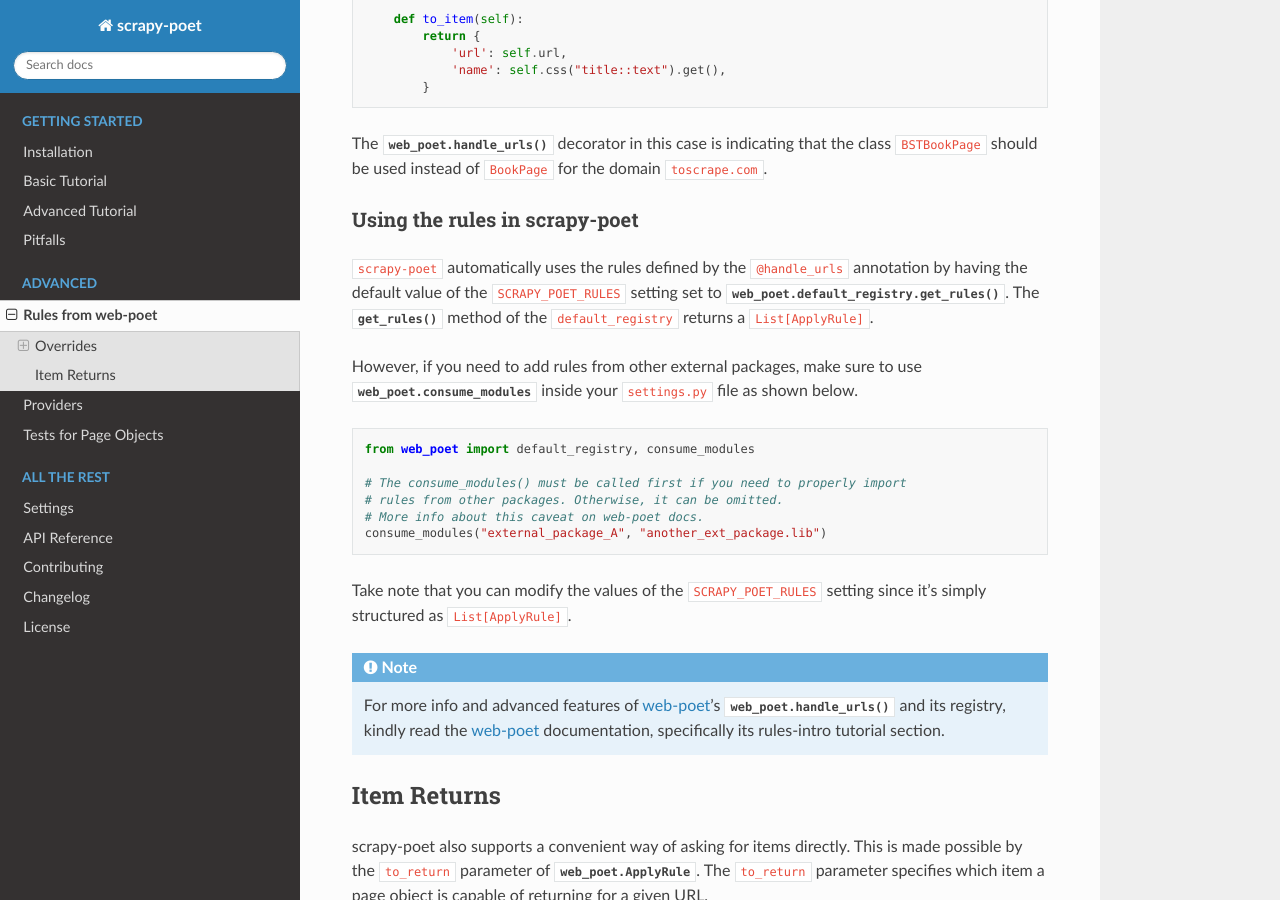
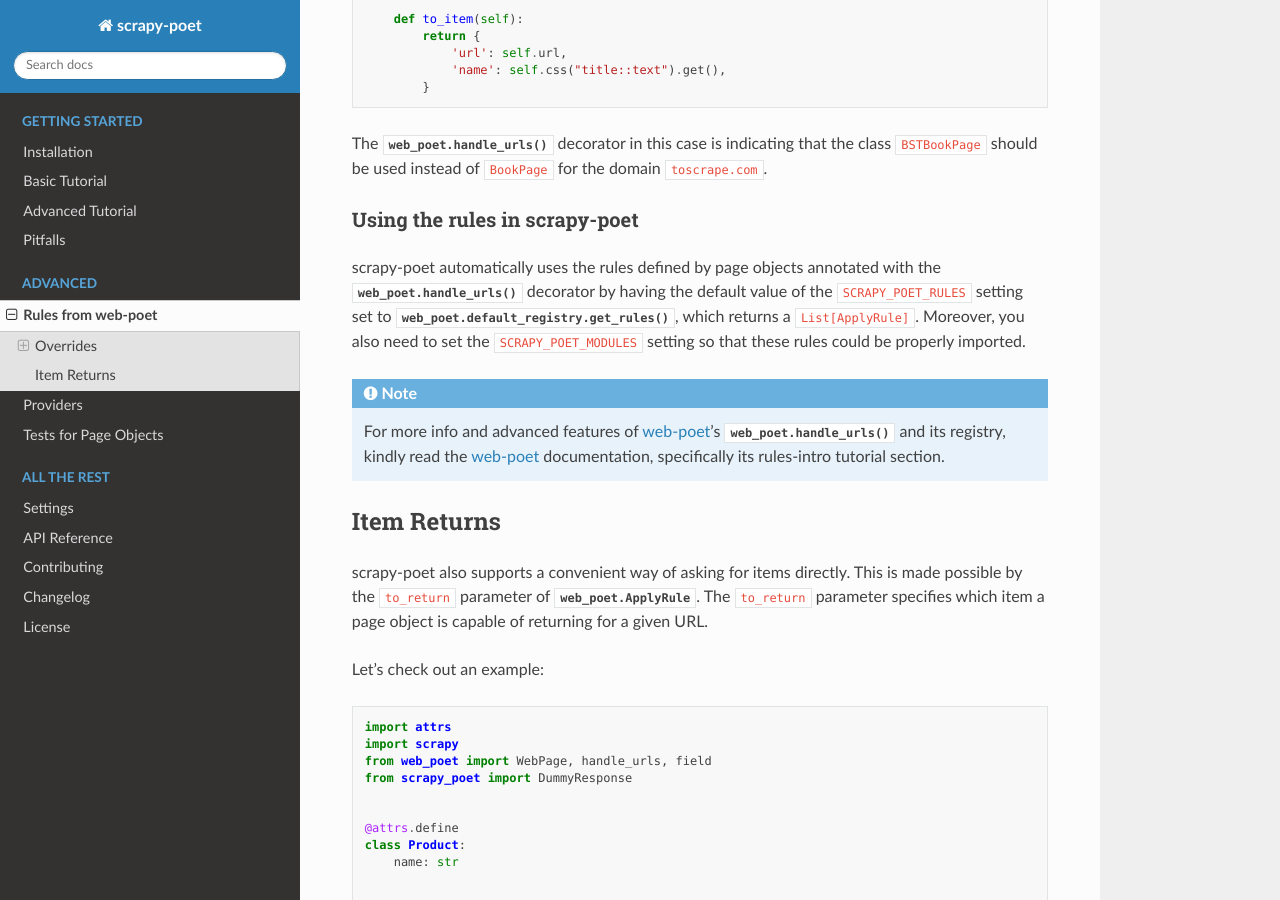
Before and after one commit to scrapinghub/scrapy-poet, a Sphinx documentation site: the page built from docs/rules-from-web-poet.rst, in a window 1280 px wide and 900 px high, scrolled down 2967 px. Built offline with Sphinx 7.4.7 and the Read the Docs theme 2.0.0, drawn with Linux system fonts in a browser that asks for light colours; the version number could not be read and is left out.

Commit message:
add new SCRAPY_POET_MODULES setting

```diff
--- a/CHANGELOG.rst
+++ b/CHANGELOG.rst
@@ -74,6 +74,8 @@
       This is raised when it's not possible to create the dependencies due to
       a deadlock in their sub-dependencies, e.g. due to a circular dependency
       between page objects.
+
+* New setting named ``SCRAPY_POET_MODULES``.
 
 * Moved some of the utility functions from the test module into
   ``scrapy_poet.utils.testing``.
--- a/docs/rules-from-web-poet.rst
+++ b/docs/rules-from-web-poet.rst
@@ -173,27 +173,12 @@
 Using the rules in scrapy-poet
 ------------------------------
 
-``scrapy-poet`` automatically uses the rules defined by the ``@handle_urls``
-annotation by having the default value of the ``SCRAPY_POET_RULES`` setting set to
-:meth:`web_poet.default_registry.get_rules() <web_poet.rules.RulesRegistry.get_rules>`.
-The :py:meth:`get_rules() <web_poet.rules.RulesRegistry.get_rules>` method of the
-``default_registry`` returns a ``List[ApplyRule]``.
-
-However, if you need to add rules from other external packages, make sure to use
-:func:`web_poet.consume_modules <web_poet.rules.consume_modules>` inside your
-``settings.py`` file as shown below.
-
-.. code-block:: python
-
-    from web_poet import default_registry, consume_modules
-
-    # The consume_modules() must be called first if you need to properly import
-    # rules from other packages. Otherwise, it can be omitted.
-    # More info about this caveat on web-poet docs.
-    consume_modules("external_package_A", "another_ext_package.lib")
-
-Take note that you can modify the values of the ``SCRAPY_POET_RULES`` setting
-since it's simply structured as ``List[ApplyRule]``.
+scrapy-poet automatically uses the rules defined by page objects annotated
+with the :func:`web_poet.handle_urls` decorator by having the default value of the
+``SCRAPY_POET_RULES`` setting set to
+:meth:`web_poet.default_registry.get_rules() <web_poet.rules.RulesRegistry.get_rules>`,
+which returns a ``List[ApplyRule]``. Moreover, you also need to set the
+``SCRAPY_POET_MODULES`` setting so that these rules could be properly imported.
 
 .. note::
 
```
Also changed, not shown: docs/intro/basic-tutorial.rst (+4 -13 lines), docs/settings.rst (+9 -3 lines), 2 other files.
